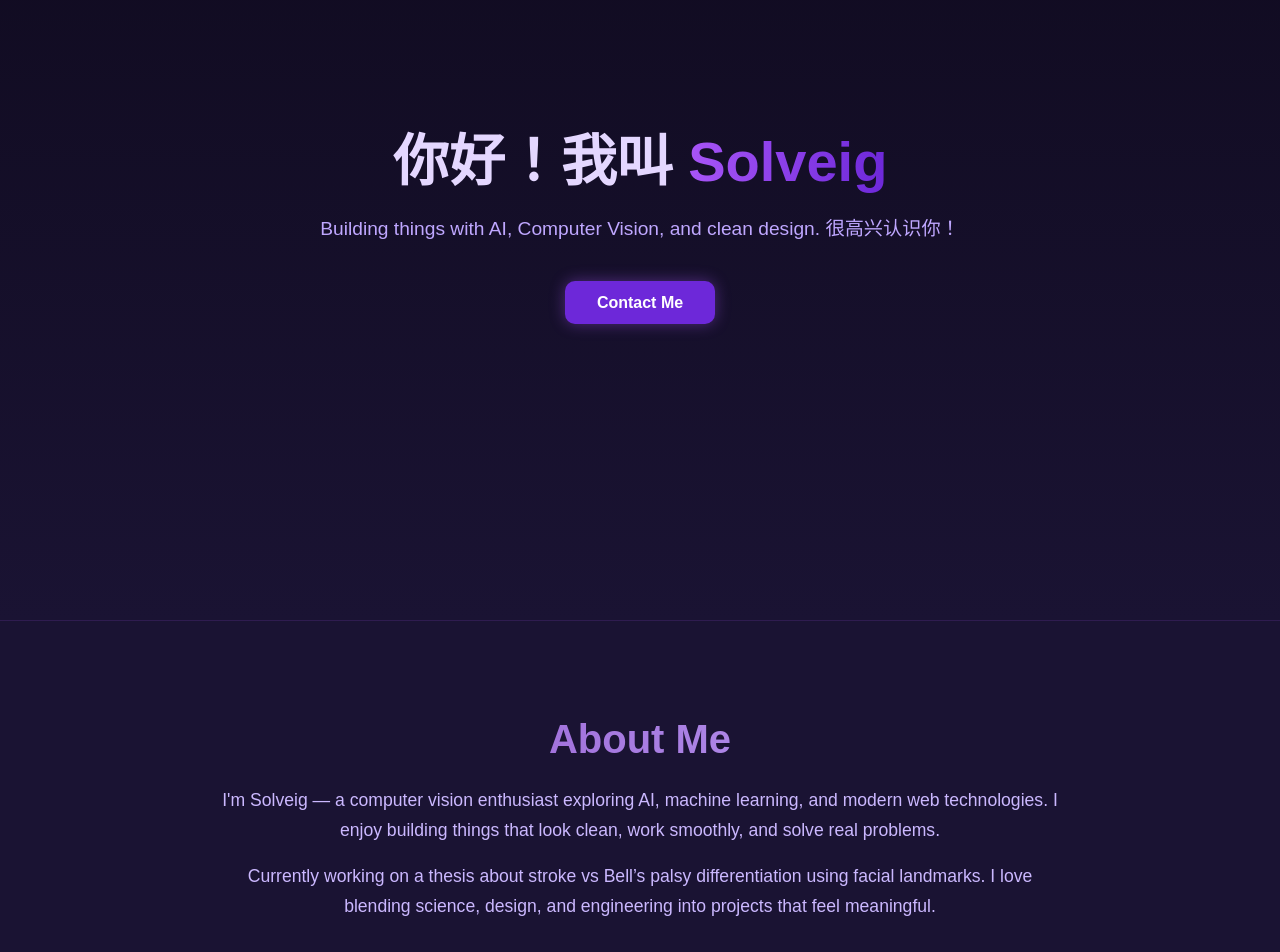
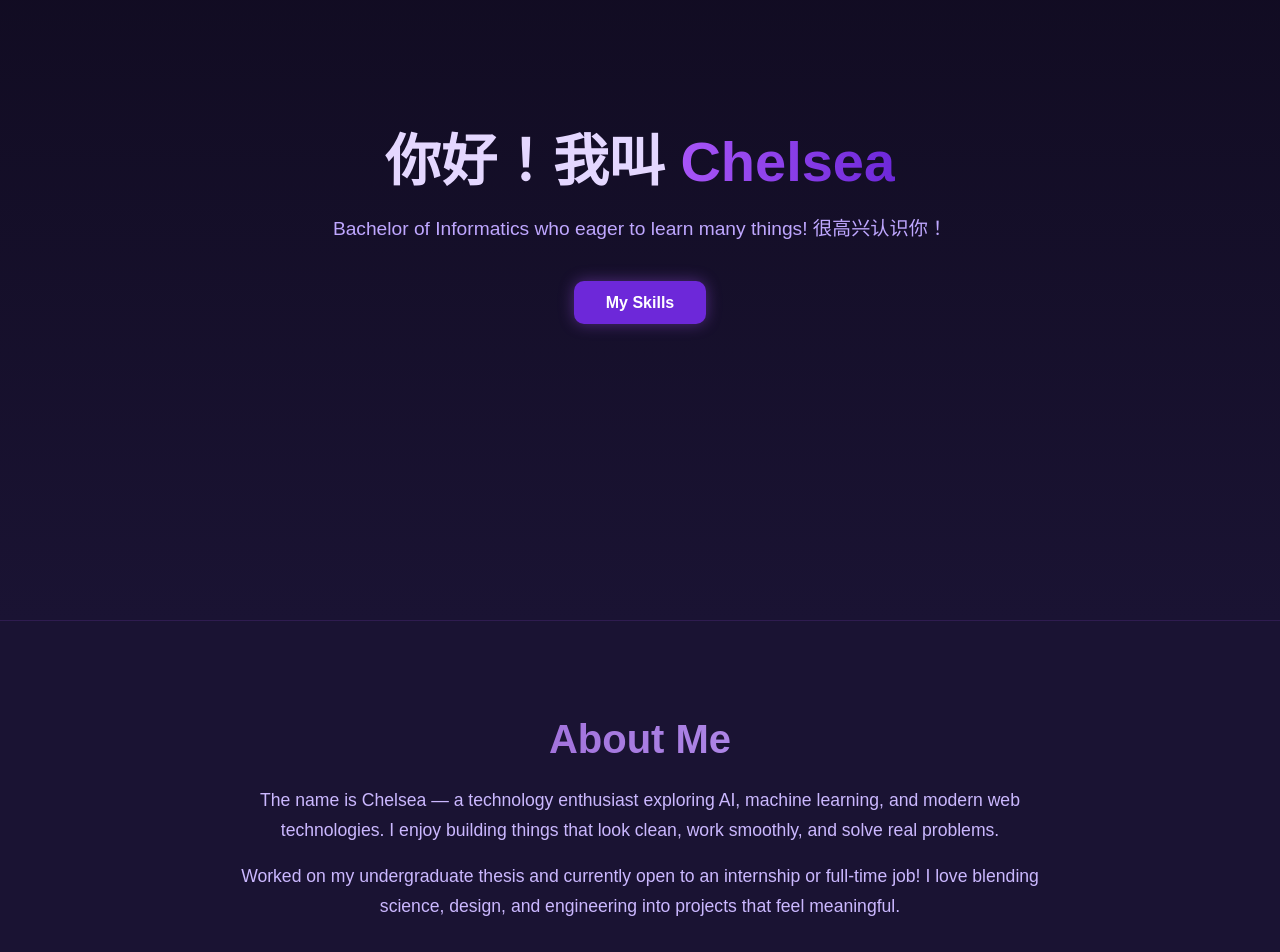
Before and after one commit to Chlsea24/chel-journey, a Next.js app: page / in a window 1280 px wide. Shown: the part 260-1212 px from the top of the page. Built offline with nearby package versions, Linux system fonts and the light colour scheme.

Commit message:
polished few .css and .tsx

```diff
--- a/src/app/components/about.tsx
+++ b/src/app/components/about.tsx
@@ -21,7 +21,7 @@ export default function About() {
         transition={{ duration: 1 }}
         className={styles.text}
       >
-        I'm Solveig — a computer vision enthusiast exploring AI, machine
+        The name is Chelsea — a technology enthusiast exploring AI, machine
         learning, and modern web technologies. I enjoy building things that look
         clean, work smoothly, and solve real problems.
       </motion.p>
@@ -32,8 +32,7 @@ export default function About() {
         transition={{ duration: 1.2 }}
         className={styles.text}
       >
-        Currently working on a thesis about stroke vs Bell’s palsy
-        differentiation using facial landmarks. I love blending science, design,
+        Worked on my undergraduate thesis and currently open to an internship or full-time job! I love blending science, design,
         and engineering into projects that feel meaningful.
       </motion.p>
     </section>
--- a/src/app/components/contact.tsx
+++ b/src/app/components/contact.tsx
@@ -7,7 +7,7 @@ import { contactData } from "@/data/contact_me";
 export default function Contact() {
   return (
     <section id="contact" className={styles.contact}>
-      <h2 className={styles.title}>Get in Touch</h2>
+      <h2 className={styles.title}>Let's get in Touch!</h2>
 
       <div className={styles.list}>
         {contactData.map((item, i) => (
--- a/src/app/components/hero.tsx
+++ b/src/app/components/hero.tsx
@@ -12,7 +12,7 @@ export default function Hero() {
         transition={{ duration: 0.8 }}
         className={styles.title}
       >
-        你好！我叫 <span className={styles.highlight}>Solveig</span>
+        你好！我叫 <span className={styles.highlight}>Chelsea</span>
       </motion.h1>
 
       <motion.p
@@ -21,17 +21,17 @@ export default function Hero() {
         transition={{ duration: 1 }}
         className={styles.subtitle}
       >
-        Building things with AI, Computer Vision, and clean design.
+        Bachelor of Informatics who eager to learn many things!
         很高兴认识你！
       </motion.p>
 
       <motion.a
-        href="#contact"
+        href="#skills"
         className={styles.button}
         whileHover={{ scale: 1.05 }}
         whileTap={{ scale: 0.95 }}
       >
-        Contact Me
+        My Skills
       </motion.a>
     </section>
   );
--- a/src/app/components/skills.tsx
+++ b/src/app/components/skills.tsx
@@ -8,6 +8,7 @@ export default function Skills() {
   return (
     <section id="skills" className={styles.skills}>
       <h2 className={styles.title}>Skills</h2>
+      <h3 className={styles.text}>Wish this section would full of cards!</h3>
 
       <div className={styles.wrapper}>
         {skillCategories.map((cat, i) => (
--- a/src/app/layout.tsx
+++ b/src/app/layout.tsx
@@ -17,7 +17,7 @@ const geistMono = Geist_Mono({
 });
 
 export const metadata: Metadata = {
-  title: "Solveig - Portofolio",
+  title: "Chelsea Effendi - Portofolio",
   description: "Generated by create next app",
 };
 
--- a/src/app/page.tsx
+++ b/src/app/page.tsx
@@ -1,4 +1,3 @@
-import Header from "./components/header";
 import Hero from "./components/hero"; // 'Hero' is the function name
 import About from "./components/about";
 import Timeline from "./components/timeline";
--- a/src/app/styles/skills.module.css
+++ b/src/app/styles/skills.module.css
@@ -9,7 +9,7 @@
   font-size: 2.4rem;
   font-weight: 700;
   color: #d9c6ff;
-  margin-bottom: 60px;
+  margin-bottom: 20px;
 }
 
 .wrapper {
@@ -92,7 +92,6 @@
   margin: 0 auto 10px auto; /* 🔥 auto center */
 }
 
-
 /* TEXT */
 .card p {
   color: #ded5f7;
@@ -100,3 +99,10 @@
   font-weight: 500;
   margin: 0;
 }
+
+.text {
+  color: #ded5f7;
+  font-size: 1.05rem;
+  font-weight: 500;
+  margin-bottom: 20pt;
+}
--- a/src/data/skill_list.ts
+++ b/src/data/skill_list.ts
@@ -59,6 +59,14 @@ export const skillCategories = [
     title: "Tools",
     items: [
       {
+        name: "Microsoft Office",
+        icon: "https://upload.wikimedia.org/wikipedia/commons/9/9e/Office_365_app_logos.svg",
+      },
+      {
+        name: "Google Editors",
+        icon: "https://upload.wikimedia.org/wikipedia/commons/a/a6/Google_Docs_Editors_logo.png",
+      },
+      {
         name: "Git / GitHub",
         icon: "https://upload.wikimedia.org/wikipedia/commons/9/91/Octicons-mark-github.svg",
       },
```
